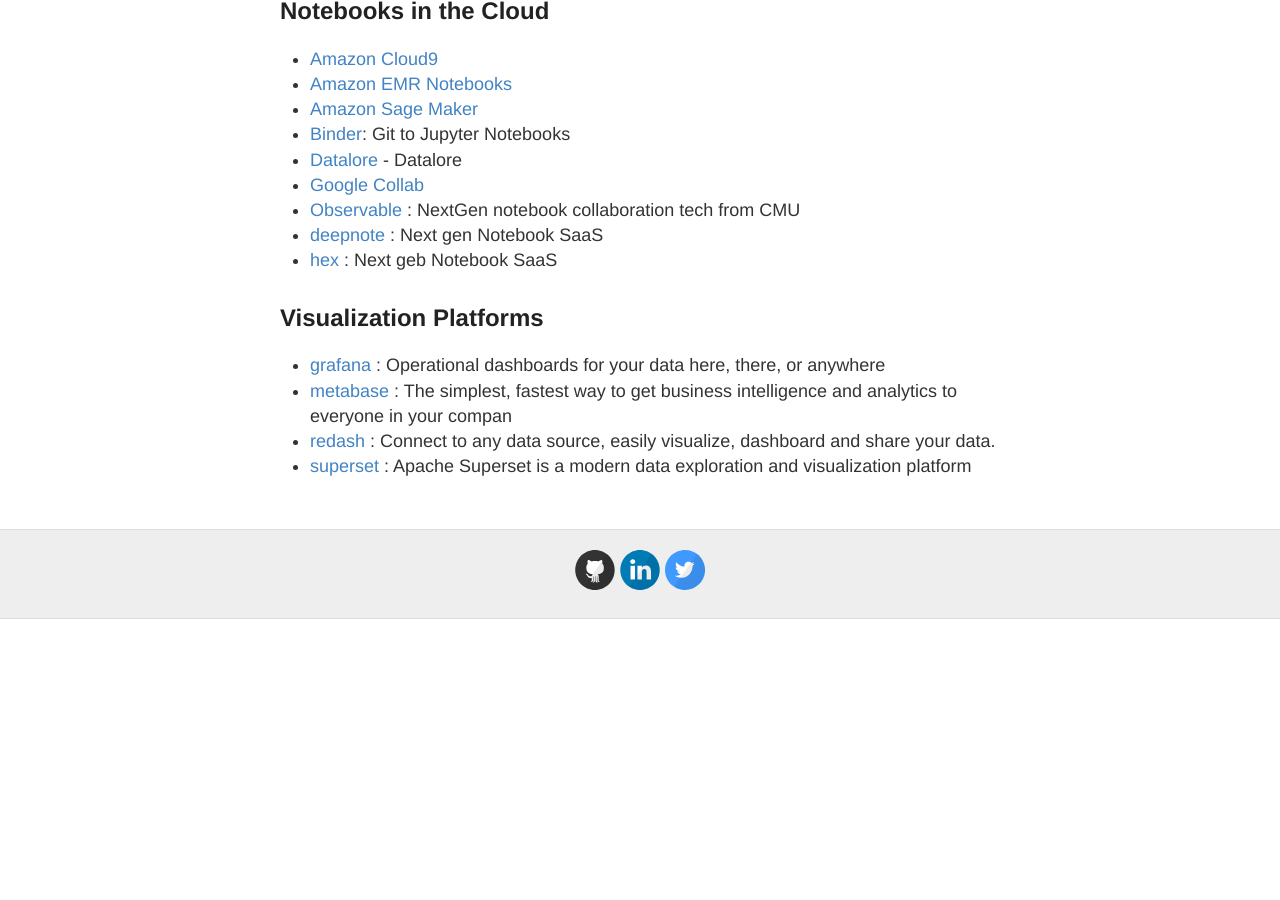
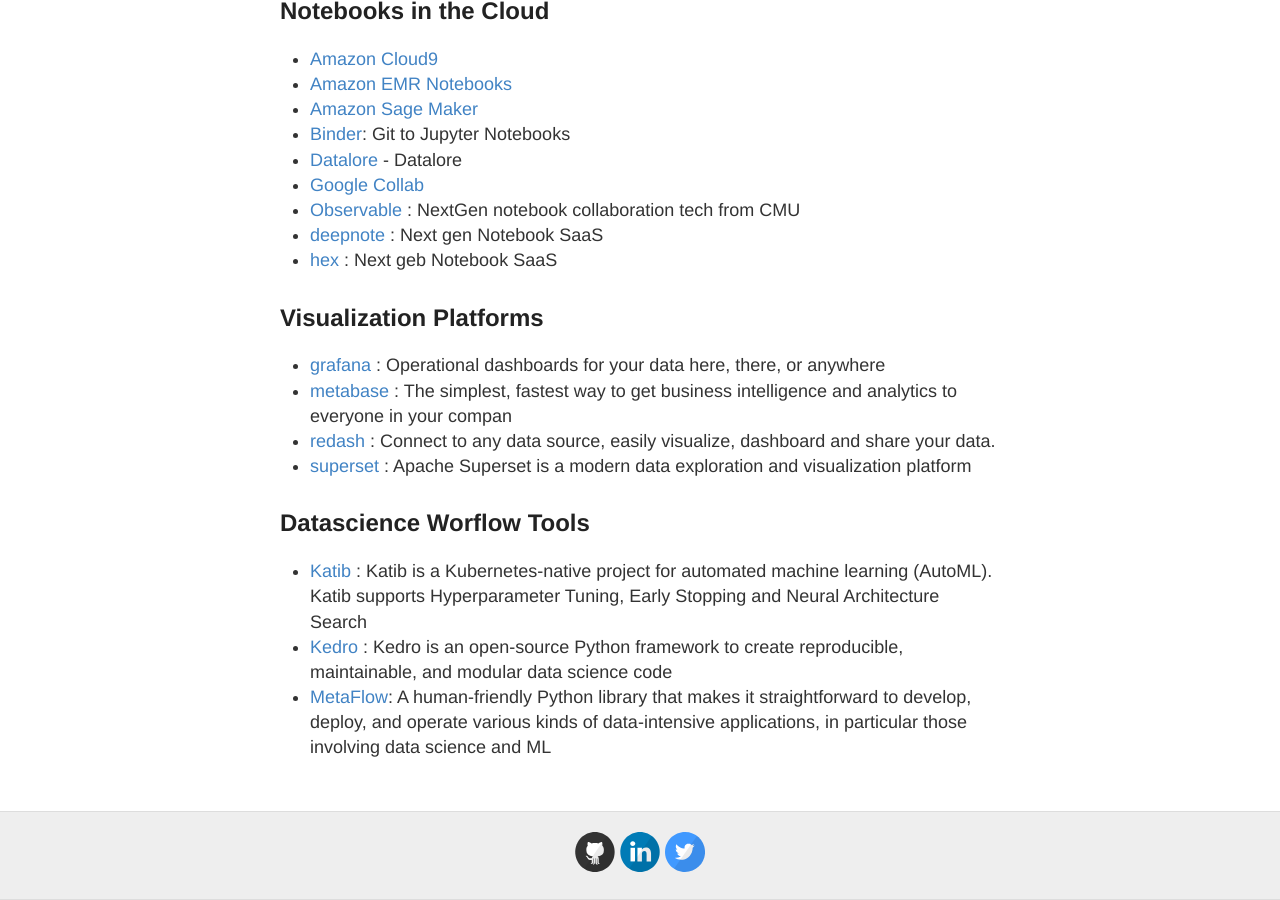
Before and after one commit to stevehenderson/stevehenderson.github.io, a Jekyll site: the page built from datascience.md, in a window 1280 px wide and 900 px high, scrolled down 765 px. Built offline with Jekyll 4.4.1, drawn with Linux system fonts in a browser that asks for light colours; before the commit the page ends 1384 px from its top, so only the background shows below that.

Commit message:
Update datascience.md

```diff
--- a/datascience.md
+++ b/datascience.md
@@ -37,3 +37,9 @@
    * [metabase](https://github.com/metabase/metabase) : The simplest, fastest way to get business intelligence and analytics to everyone in your compan
    * [redash](https://github.com/getredash/redash) : Connect to any data source, easily visualize, dashboard and share your data.
    * [superset](https://superset.apache.org/) : Apache Superset is a modern data exploration and visualization platform
+
+## Datascience Worflow Tools
+
+   * [Katib](https://github.com/kubeflow/katib) : Katib is a Kubernetes-native project for automated machine learning (AutoML). Katib supports Hyperparameter Tuning, Early Stopping and Neural Architecture Search
+   * [Kedro](https://github.com/kedro-org/kedro) : Kedro is an open-source Python framework to create reproducible, maintainable, and modular data science code
+   * [MetaFlow](https://metaflow.org/):  A human-friendly Python library that makes it straightforward to develop, deploy, and operate various kinds of data-intensive applications, in particular those involving data science and ML
```
